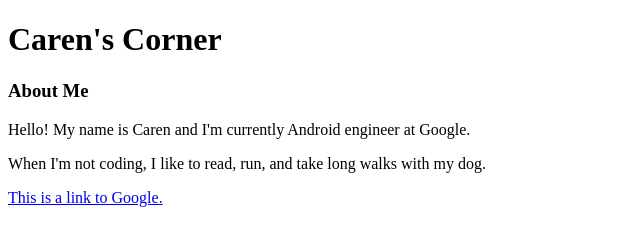
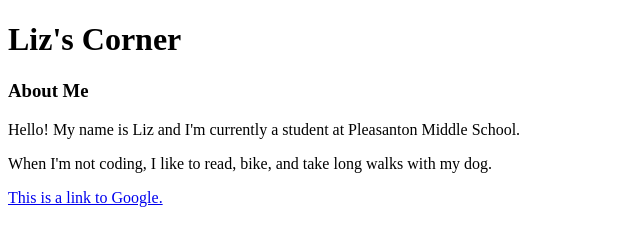
Before and after one commit to stumanzano/stumanzano.github.io, a plain HTML site: page index.html in a window 1280 px wide. Shown: the whole page, without its empty margins (0-640 px from the left). Drawn offline with Linux system fonts and the light colour scheme.

Commit message:
Update index.html

```diff
--- a/index.html
+++ b/index.html
@@ -1,18 +1,18 @@
 <!doctype html>
 <html>
 <head>
-	<title>Caren's Corner</title>
+	<title>Liz's Corner</title>
 	<meta name="description" content="Our first page">
 	<meta name="keywords" content="html tutorial template">
 </head>
 
 <body>
-	<h1>Caren's Corner</h1>
+	<h1>Liz's Corner</h1>
 
 	<h3>About Me</h3>
 
-	<p> Hello! My name is Caren and I'm currently Android engineer at Google. </p>
-	<p> When I'm not coding, I like to read, run, and take long walks with my dog. </p>
+	<p> Hello! My name is Liz and I'm currently a student at Pleasanton Middle School. </p>
+	<p> When I'm not coding, I like to read, bike, and take long walks with my dog. </p>
 
 	<a href="https://www.google.com">This is a link to Google.</a>
 </body>
```
